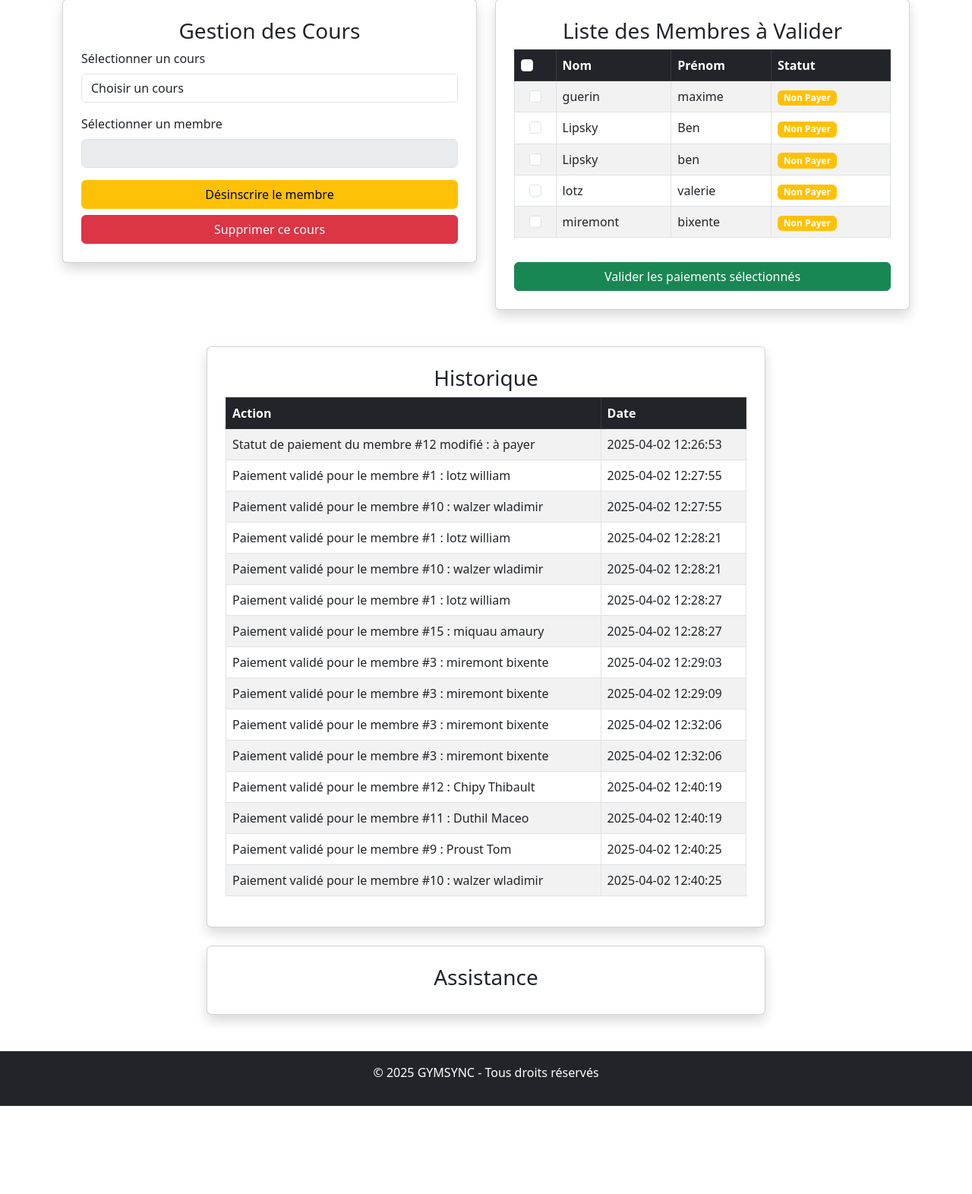
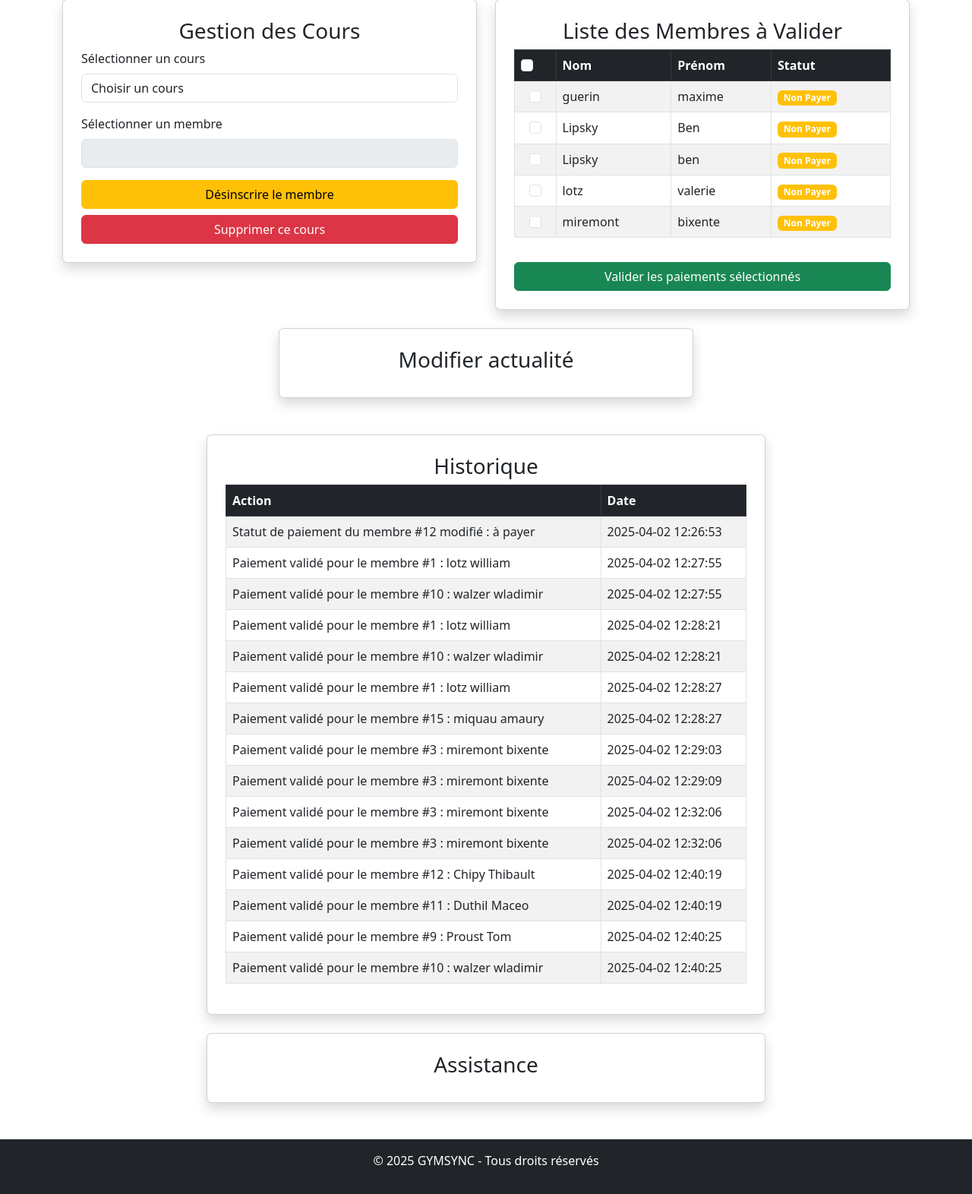
Before and after one commit to UnknownYou64/GYMSYNC, a PHP site: page /Administrateur.php in a window 1280 px wide. Shown: the part 581-2153 px from the top of the page at 76% size. Before the commit the page ends 2037 px from the top, so only its background shows below. Run offline with PHP 8.4, Linux system fonts and the light colour scheme; the visitor is signed in with stand-in values (Sample User, id 1); data comes from the database, SQL or seed files in the repository; lists and menus that the app fills with data are empty.

Commit message:
ajut div modifier actu

```diff
--- a/Administrateur.php
+++ b/Administrateur.php
@@ -253,7 +253,23 @@
                 </form>
             </div>
         </div>
+
+
+
+        <div class="col-md-6">
+            <div class="card p-4 shadow mb-4">
+                <h3 class="text-center">Modifier actualité </h3>
+                <form method="POST" action="Administrateur.php">
+                    <div class="table-responsive">
+
+                    </div>
+                </form>
+            </div>
+        </div>
     </div>
+
+
+
 
 
 
--- a/dao/MembreDao.php
+++ b/dao/MembreDao.php
@@ -8,13 +8,10 @@
         parent::__construct('membre');
     }
 
-    // Variables simples pour admin
     public $admin_email = "admin@gmail.com";
     public $admin_password = "admin";
 
-    // Connexion basique
     public function verifierConnexion($email, $password) {
-        // Si c'est l'admin
         if ($email == $this->admin_email && $password == $this->admin_password) {
             return [
                 'role' => 'admin',
@@ -22,7 +19,6 @@
             ];
         }
 
-        // Si c'est un membre
         $sql = "SELECT * FROM membre WHERE Mail = '$email' AND Code = '$password'";
         $resultat = $this->pdo->query($sql);
         $membre = $resultat->fetch();
@@ -37,21 +33,17 @@
         return null;
     }
 
-    // Inscription simple
     public function inscrireMembreEtCours($nom, $prenom, $email, $cours) {
-        // Vérifier si email existe
         $sql = "SELECT * FROM membre WHERE Mail = '$email'";
         $resultat = $this->pdo->query($sql);
         if ($resultat->fetch()) {
             throw new Exception("Email déjà utilisé");
         }
 
-        // Ajouter le membre
         $sql = "INSERT INTO membre (Nom, Prenom, Mail) VALUES ('$nom', '$prenom', '$email')";
         $this->pdo->query($sql);
         $id_membre = $this->pdo->lastInsertId();
 
-        // Ajouter ses cours
         foreach ($cours as $cours_id) {
             $sql = "INSERT INTO reservation (IDC, Identifiant) VALUES ($cours_id, $id_membre)";
             $this->pdo->query($sql);
@@ -60,7 +52,6 @@
         return $id_membre;
     }
 
-    // Générer un code simple
     public function genererCode($nom, $prenom) {
         $sql = "SELECT * FROM membre WHERE Nom = '$nom' AND Prenom = '$prenom'";
         $resultat = $this->pdo->query($sql);
@@ -70,7 +61,6 @@
             throw new Exception("Membre non trouvé");
         }
 
-        // Code aléatoire simple
         $code = rand(10000000, 99999999);
 
         $sql = "UPDATE membre SET Code = '$code' WHERE Identifiant = " . $membre['Identifiant'];
@@ -79,49 +69,37 @@
         return $code;
     }
 
-    // Ajout membre simple
     public function ajouterMembre($nom, $prenom, $email) {
-        // Vérifier si email existe
         $sql = "SELECT * FROM membre WHERE Mail = '$email'";
         $resultat = $this->pdo->query($sql);
         if ($resultat->fetch()) {
             throw new Exception("Email déjà utilisé");
         }
 
-        // Ajouter le membre
-        $sql = "INSERT INTO membre (Nom, Prenom, Mail) VALUES ('$nom', '$prenom', '$email')";
+        $sql = "INSERT INTO membre (Nom, Prenom, Mail,A_Regler) VALUES ('$nom', '$prenom', '$email',0)";
         $this->pdo->query($sql);
         return $this->pdo->lastInsertId();
     }
 
-    // Récupérer les informations d'un membre en utilisant une requête préparée
     public function getMembre($id) {
-        // Utilisation d'une requête préparée pour éviter les injections SQL
         $sql = "SELECT * FROM membre WHERE Identifiant = :id";
         $stmt = $this->pdo->prepare($sql);
 
-        // On associe le paramètre avec une valeur
         $stmt->bindParam(':id', $id, PDO::PARAM_INT);
 
-        // On exécute la requête
         $stmt->execute();
 
-        // On retourne le résultat
         return $stmt->fetch(PDO::FETCH_ASSOC);
     }
 
-    // Récupérer tous les membres triés par nom et prénom
     public function getMembres() {
-        // Requête simple car pas de paramètres externes
         $sql = "SELECT * FROM membre ORDER BY Nom, Prenom";
         $stmt = $this->pdo->prepare($sql);
         $stmt->execute();
         return $stmt->fetchAll(PDO::FETCH_ASSOC);
     }
 
-    // Récupérer tous les membres inscrits à un cours spécifique
     public function getMembresParCours($cours_id) {
-        // Requête préparée pour la jointure
         $sql = "SELECT m.*
                 FROM membre m
                 JOIN reservation r ON m.Identifiant = r.Identifiant
--- a/inscription.php
+++ b/inscription.php
@@ -64,7 +64,7 @@
             // Envoi de mail et afficher message alerte
 
             require_once 'mail.php';
-            $message = "Inscription réussie ! Tarif applicable : " . $tarif['prix'] . "€";
+            $message = "Inscription réussie ! Le Tarif à payer est de : " . $tarif['prix'] . "€.<br>Vous allez recevoir un mail avec les détails de la réservation.";
             $messageType = 'success';
         } catch (Exception $e) {
             $message = $e->getMessage();
```
